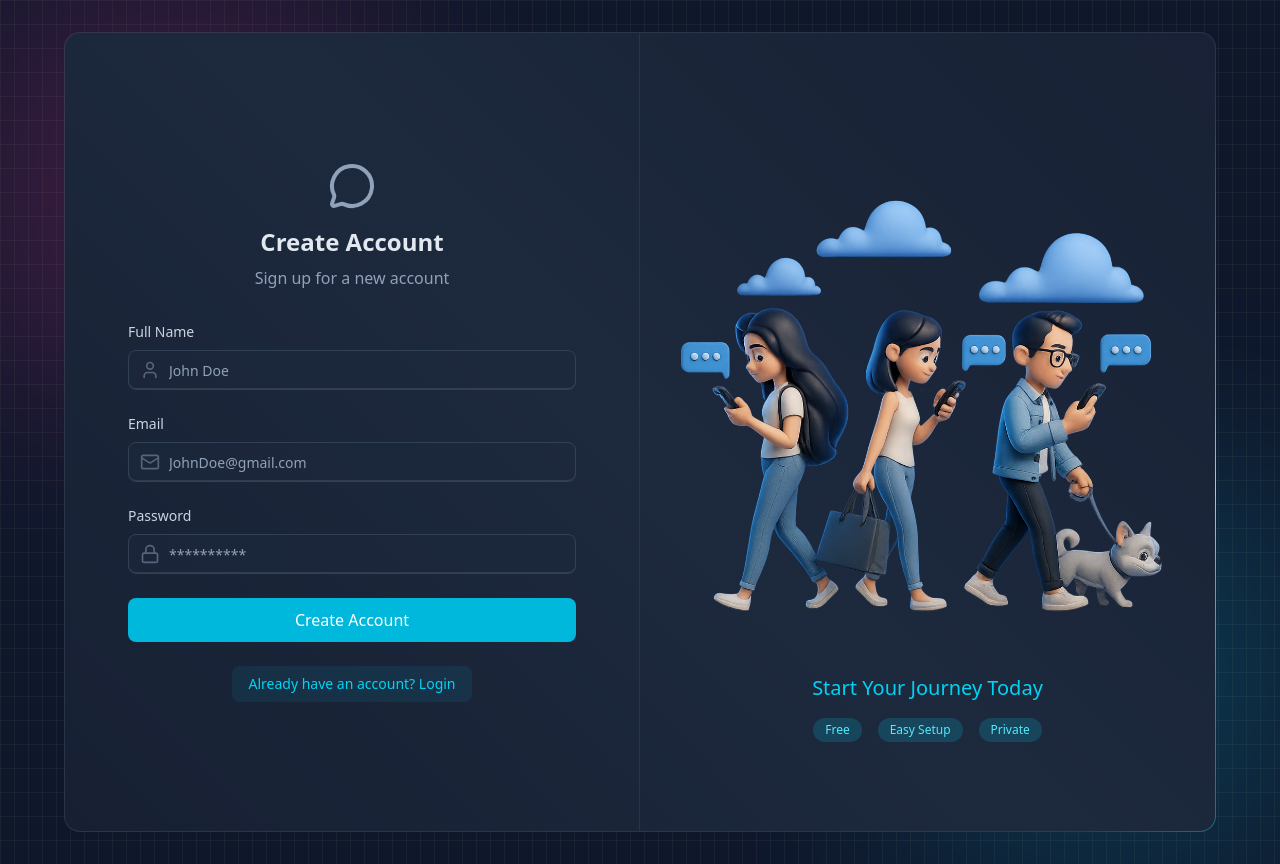
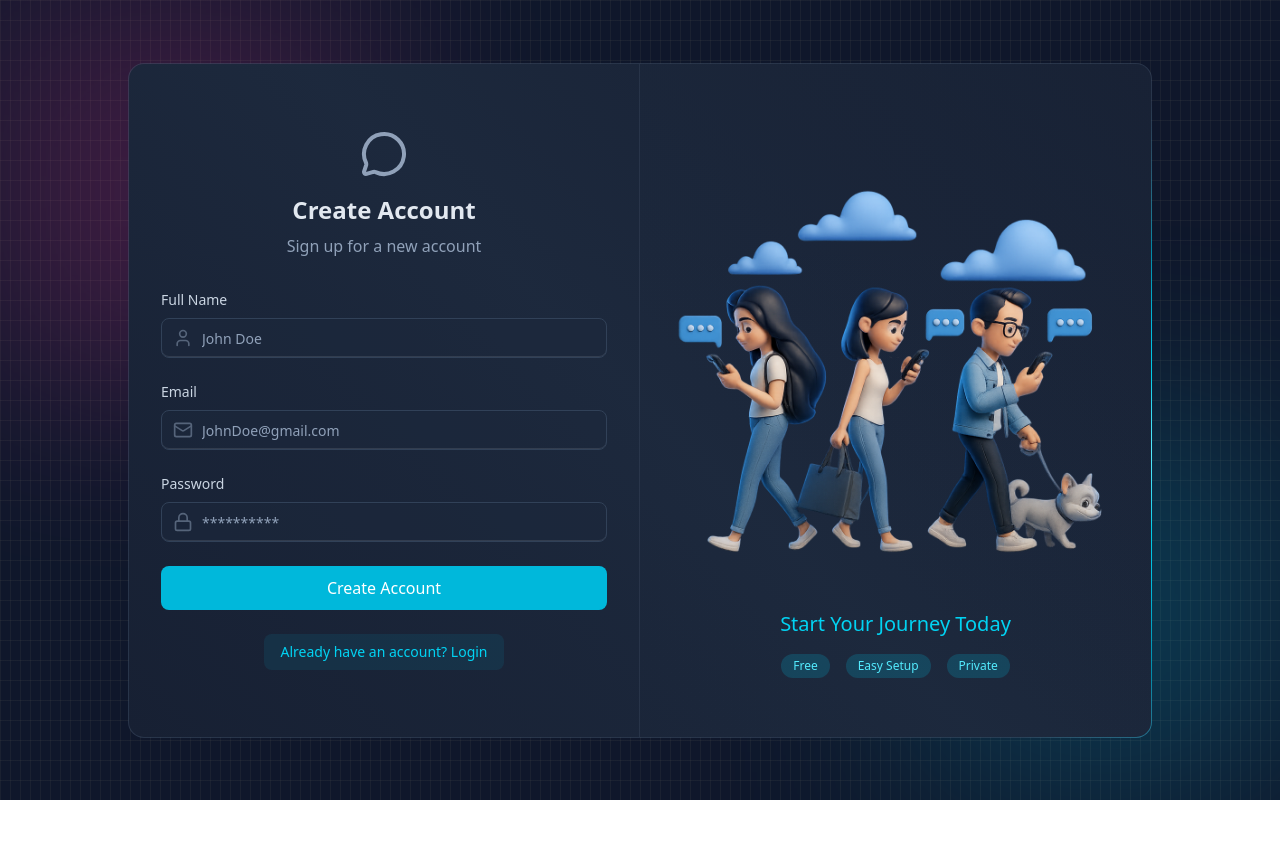
Before and after one commit to iurig21/chatify, a React (Vite) app in the folder frontend/: page /signup in a window 1280 px wide. After the commit the page ends 800 px from the top, so only its background shows below. Built offline with nearby package versions, Linux system fonts and the light colour scheme; no server answers.

Commit message:
fix: ui fixes

```diff
--- a/frontend/src/App.jsx
+++ b/frontend/src/App.jsx
@@ -24,7 +24,7 @@ function App() {
       <div>
         <Toaster />
       </div>
-      <div className="absolute inset-0 bg-[linear-gradient(to_right,#4f4f4f2e_1px,transparent_1px),linear-gradient(to_bottom,#4f4f4f2e_1px,transparent_1px)] bg-[size:14px_24px]" />
+      <div className="absolute inset-0 bg-[linear-gradient(to_right,#4f4f4f2e_1px,transparent_1px),linear-gradient(to_bottom,#4f4f4f2e_1px,transparent_1px)] bg-[size:10px_20px]" />
       <div className="absolute top-0 -left-4 size-96 bg-pink-500 opacity-20 blur-[100px]" />
       <div className="absolute bottom-0 -right-4 size-96 bg-cyan-500 opacity-20 blur-[100px]" />
       <Routes>
--- a/frontend/src/index.css
+++ b/frontend/src/index.css
@@ -6,6 +6,7 @@
   initial-value: 0deg;
   syntax: "<angle>";
 }
+
 
 @keyframes border-spin {
   to {
--- a/frontend/src/pages/SignUpPage.jsx
+++ b/frontend/src/pages/SignUpPage.jsx
@@ -16,7 +16,7 @@ function SignUpPage() {
 
   return (
     <div className="w-full flex items-center justify-center p-4 bg-slate-900">
-      <div className="relative w-full max-w-6xl md:h-[800px] h-[650px]">
+      <div className="relative w-full max-w-5xl md:h-[675px] h-[650px]">
         <BorderAnimatedContainer>
           <div className="w-full flex flex-col md:flex-row">
             <div className="md:w-1/2 p-8 flex items-center justify-center md:border-r border-slate-600/30">
```
